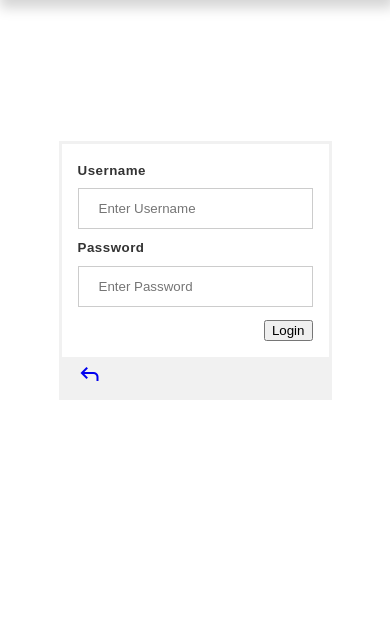
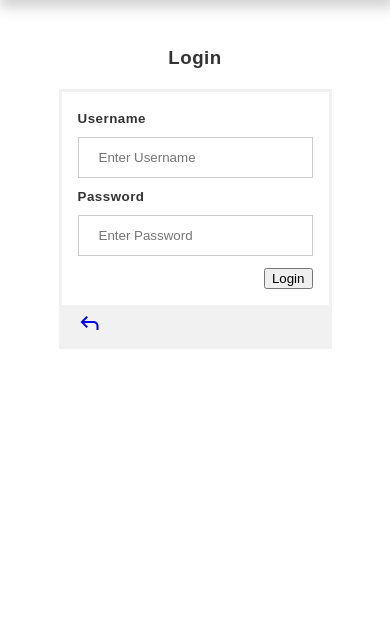
Before and after one commit to mathyptr/SmartLens-app, a PHP site: page /login.php in a window 390 px wide. Shown: the part 71-711 px from the top of the page. Before the commit the page ends 471 px from the top, so only its background shows below. Run offline with PHP 8.4, Linux system fonts and the light colour scheme.

Commit message:
update front-end login

```diff
--- a/css/login.css
+++ b/css/login.css
@@ -90,8 +90,12 @@ form {
   }
 
   @media screen and (max-width: 768px) {
+    #logTitle{
+      margin-top:30%;
+      text-align: center;
+    }
     form{
-        margin-top: 40%;
+        margin-top: 0%;
         width: 70%;
     }
     label {
--- a/login.php
+++ b/login.php
@@ -32,10 +32,10 @@
 <h3 id="logTitle" >Login</h3>
 <form id="myForm" action="verifica.php" method="post">
   <div class="container">
-    <label for="username"><b>Username</b></label>
+    <label for="user"><b>Username</b></label>
     <input id="user" type="text" placeholder="Enter Username" name="username" required >
 
-    <label for="password"><b>Password</b></label>
+    <label for="pw"><b>Password</b></label>
     <input id="pw" type="password" placeholder="Enter Password" name="password" required>
     <div id="sub"><input type="submit" id="submit" value="Login"></div>
   </div>
```
